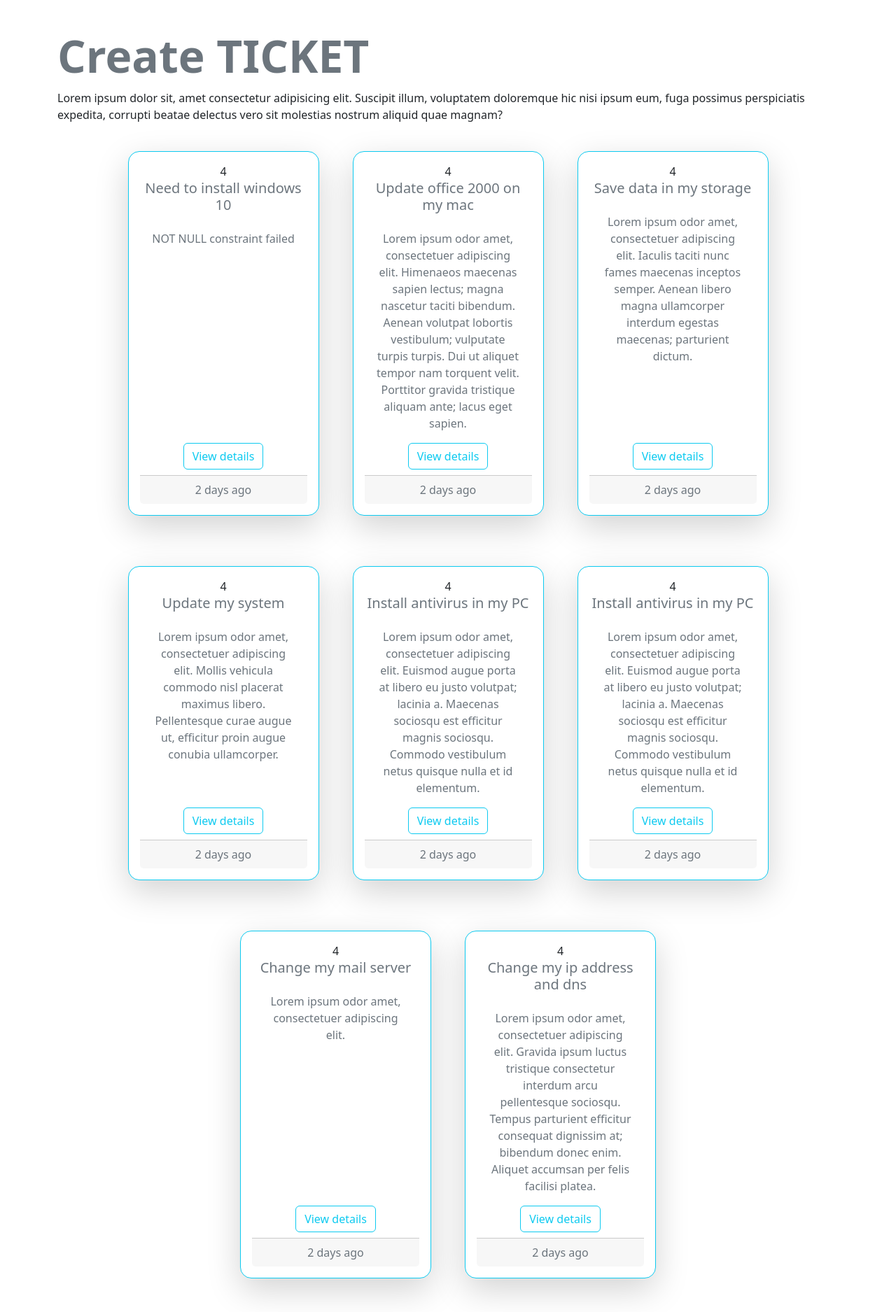
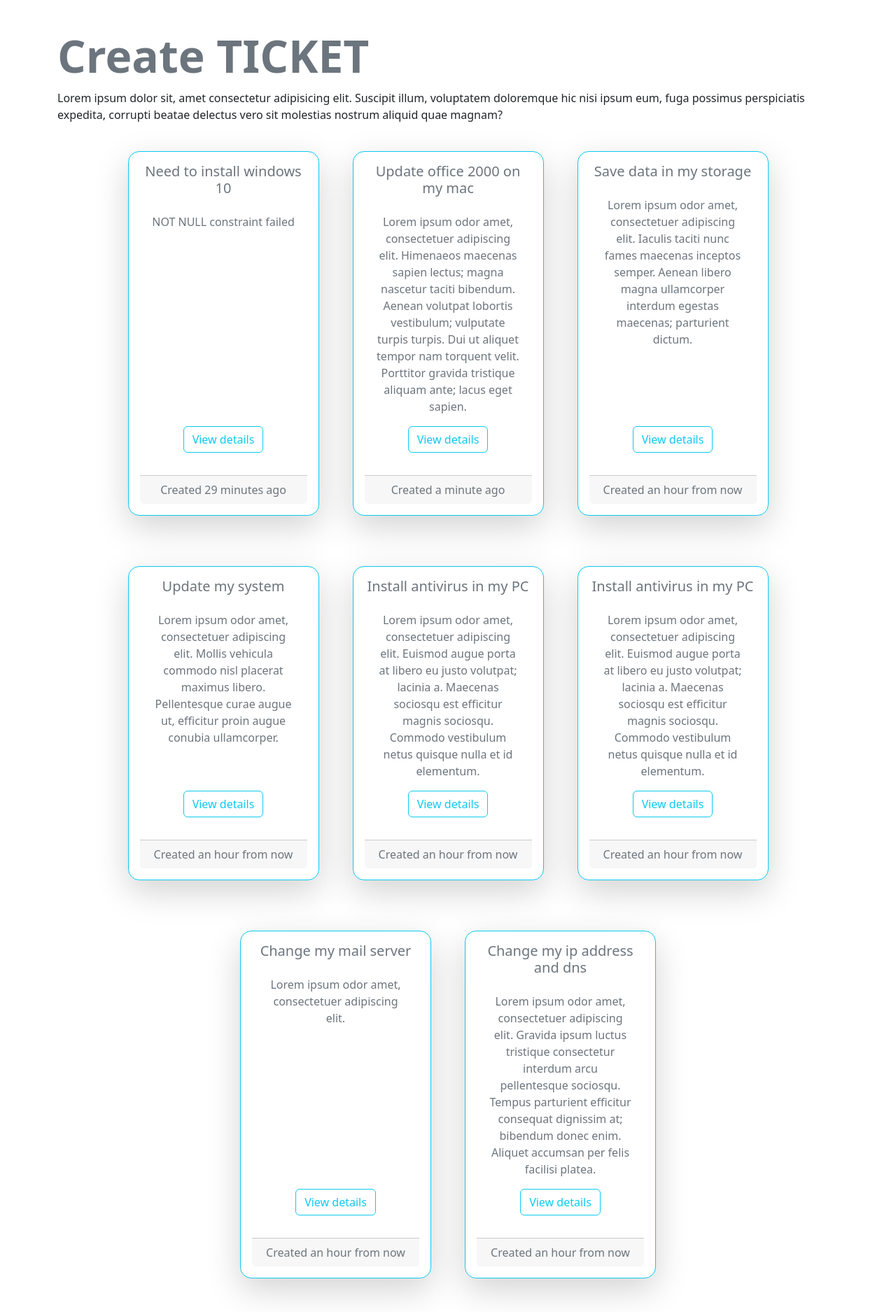
Before and after one commit to lalainafr/django-ticket-claim, a Django app: template templates/ticket/customer_active_tickets.html in a window 1280 px wide. Shown: the part 56-1931 px from the top of the page at 70% size. Run offline with Django 5.2, Linux system fonts and the light colour scheme; the template is opened without the code that fills it: values that come from a table or form of the project are taken from there, others are empty; data comes from the database, SQL or seed files in the repository; some libraries are stand-ins or nearby versions.

Commit message:
humanise

```diff
--- a/django_project/settings.py
+++ b/django_project/settings.py
@@ -38,6 +38,7 @@ INSTALLED_APPS = [
     'django.contrib.sessions',
     'django.contrib.messages',
     'django.contrib.staticfiles',
+    'django.contrib.humanize',
 
     'ticket',
     'dashboard',
--- a/templates/ticket/customer_active_tickets.html
+++ b/templates/ticket/customer_active_tickets.html
@@ -1,4 +1,4 @@
-{% extends 'base.html'%} {%block heading%}
+{% extends 'base.html'%} {%block heading%} {% load humanize %}
 <h1 class="display-3 fw-bold lh-1 mb-3 text-secondary">Create TICKET</h1>
 <p>
     Lorem ipsum dolor sit, amet consectetur adipisicing elit. Suscipit illum,
@@ -13,7 +13,6 @@
         class="card border-info rounded-4 text-center w-25 p-1 m-4 shadow-lg p-3 mb-5 bg-white rounded"
     >
         <div>
-            4
             <h5 class="card-title text-secondary">{{ticket.ticket_title}}</h5>
         </div>
         <div class="card-body">
@@ -22,7 +21,10 @@
         <div class="mb-2">
             <a href="#" class="btn btn-outline-info">View details</a>
         </div>
-        <div class="card-footer text-muted">2 days ago</div>
+        <br />
+        <div class="card-footer text-muted">
+            Created {{ticket.created_on|naturaltime}}
+        </div>
     </div>
     {% endfor %}
 </div>
```
